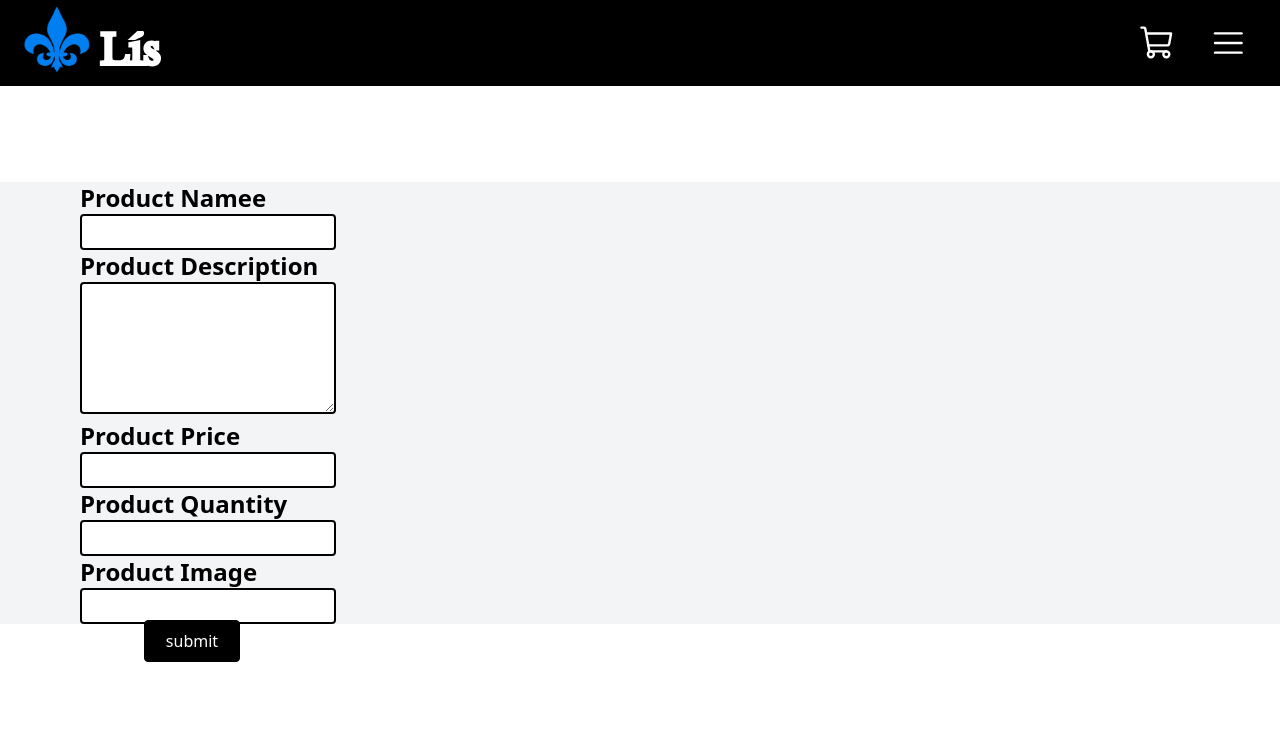
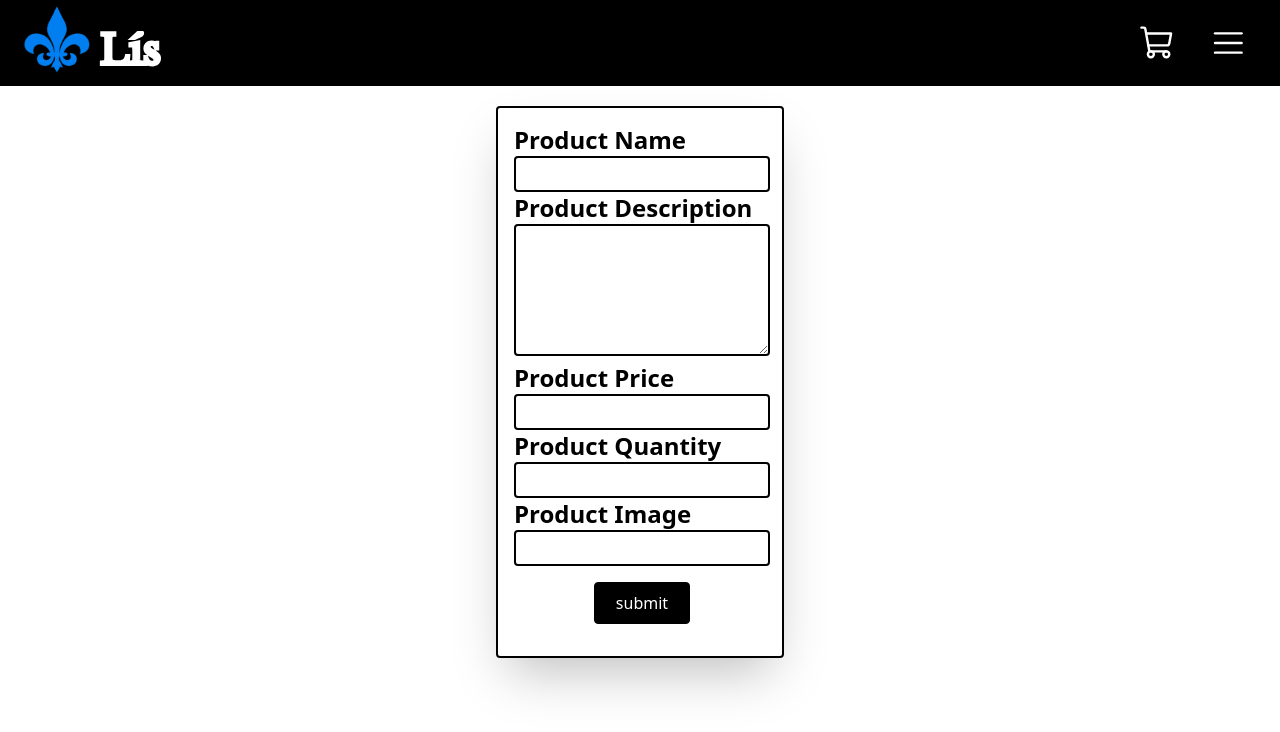
Before and after one commit to BRxBS/Ecommerce, a React (Vite) app in the folder app/: page /post in a window 1280 px wide. Shown: the top 732 px of the page. Built offline with nearby package versions, Linux system fonts and the light colour scheme.

Commit message:
response css

```diff
--- a/app/src/screens/Login.jsx
+++ b/app/src/screens/Login.jsx
@@ -8,7 +8,7 @@ export function Login() {
   return (
     <>
       <Header />
-      <div className="block w-[26rem] h-[30rem] m-auto my-2 border-8 border-black p-2 text-2xl rounded">
+      <div className="block md:w-[26rem] h-[30rem] m-auto my-2 border-8 border-black p-2 text-2xl rounded">
         <p className="text-4xl font-bold m-4">Login</p>
         <hr />
         <form className=" h-[23rem] p-8 relative">
@@ -25,13 +25,13 @@ export function Login() {
             placeholder="Password"
           />
           <div className="flex justify-between ">
-            <div classNAme="checkBox-Content ">
+            <div>
               <input
                 type="checkbox"
                 id="logCheck"
                 className="text-sm mr-1 accent-gray-800 cursor-pointer "
               />
-              <label for="logCheck" className="text-sm cursor-pointer ">
+              <label htmlFor="logCheck" className="text-sm cursor-pointer ">
                 Remember Me
               </label>
             </div>
@@ -41,16 +41,16 @@ export function Login() {
           </div>
           <br />
           <button
-            className="border p-2 w-24  ml-28 border-black bg-black rounded text-white "
+            className="border p-2 w-24 ml-20  md:ml-28 border-black bg-black rounded text-white "
             type="submit"
           >
             Login
           </button>
           <br />
           <div className="flex mt-5">
-            <span className="text-base ml-12 font-semibold">
+            <span className="text-base ml-3 md:ml-12 font-semibold">
               Not a Member?
-              <Link className=" ml-2 font- hover:underline" to={"/register"}>
+              <Link className=" ml-2 hover:underline" to={"/register"}>
                 Create Account
               </Link>
             </span>
--- a/app/src/screens/Post.jsx
+++ b/app/src/screens/Post.jsx
@@ -47,75 +47,69 @@ export function Post() {
   }
 
   return (
-    <div className="block ">
+    <div className="block h-screen">
       <Header />
-      <div className="w-screen bg-gray-100">
-        <form onSubmit={createPost} className="block mx-20 bg-gray-100 mt-24">
-          <label htmlFor="" className="text-2xl font-semibold">
-            Product Namee
+      <div className=" mt-5">
+        <form
+          onSubmit={createPost}
+          className="block m-auto p-4 w-72 rounded shadow-2xl border-2 border-black "
+        >
+          <label htmlFor="name" className="text-2xl font-semibold">
+            Product Name
           </label>{" "}
-          <br />
           <input
             type="text"
+            id="name"
             className="w-64 p-1 rounded border-2 border-black"
             onChange={(e) => setProductName(e.target.value)}
             value={productName}
           />
-          <br />
-          <label htmlFor="" className="text-2xl font-semibold">
+          <label htmlFor="description" className="text-2xl font-semibold">
             Product Description
           </label>{" "}
-          <br />
           <textarea
+            id="description"
             cols="30"
             rows="5"
             className="w-64 p-1 rounded border-2 border-black"
             onChange={(e) => setProductDescription(e.target.value)}
             value={productDescription}
           ></textarea>
-          <br />
-          <label htmlFor="" className="text-2xl font-semibold">
+          <label htmlFor="price" className="text-2xl font-semibold">
             Product Price
           </label>{" "}
-          <br />
           <input
             type="text"
+            id="price"
             className="w-64 p-1 rounded border-2 border-black"
             onChange={(e) => setProductPrice(e.target.value)}
             value={productPrice}
           />
-          <br />
-          <label htmlFor="" className="text-2xl font-semibold">
+          <label htmlFor="quantity" className="text-2xl font-semibold">
             Product Quantity
           </label>{" "}
-          <br />
           <input
             type="text"
+            id="quantity"
             className="w-64 p-1 rounded border-2 border-black"
             onChange={(e) => setProductQuantity(e.target.value)}
             value={productQuantity}
           />
-          <br />
-          <label htmlFor="" className="text-2xl font-semibold">
+          <label htmlFor="image" className="text-2xl font-semibold">
             Product Image
           </label>{" "}
-          <br />
           <input
             type="text"
+            id="image"
             className="w-64 p-1 rounded border-2 border-black"
             onChange={(e) => setProductImage(e.target.value)}
             value={productImage}
           />
-
-          <Link to={""}>
-            <button
-              className="border p-2 w-24 m-8 absolute left-28 border-black bg-black rounded text-white "
-              type="submit"
-            >
-              submit
-            </button>
-          </Link>
-
+          <button
+            className="border p-2 w-24 mx-20 my-4 border-black bg-black rounded text-white"
+            type="submit"
+          > submit
+          </button>
         </form>
       </div>
     </div>
```
